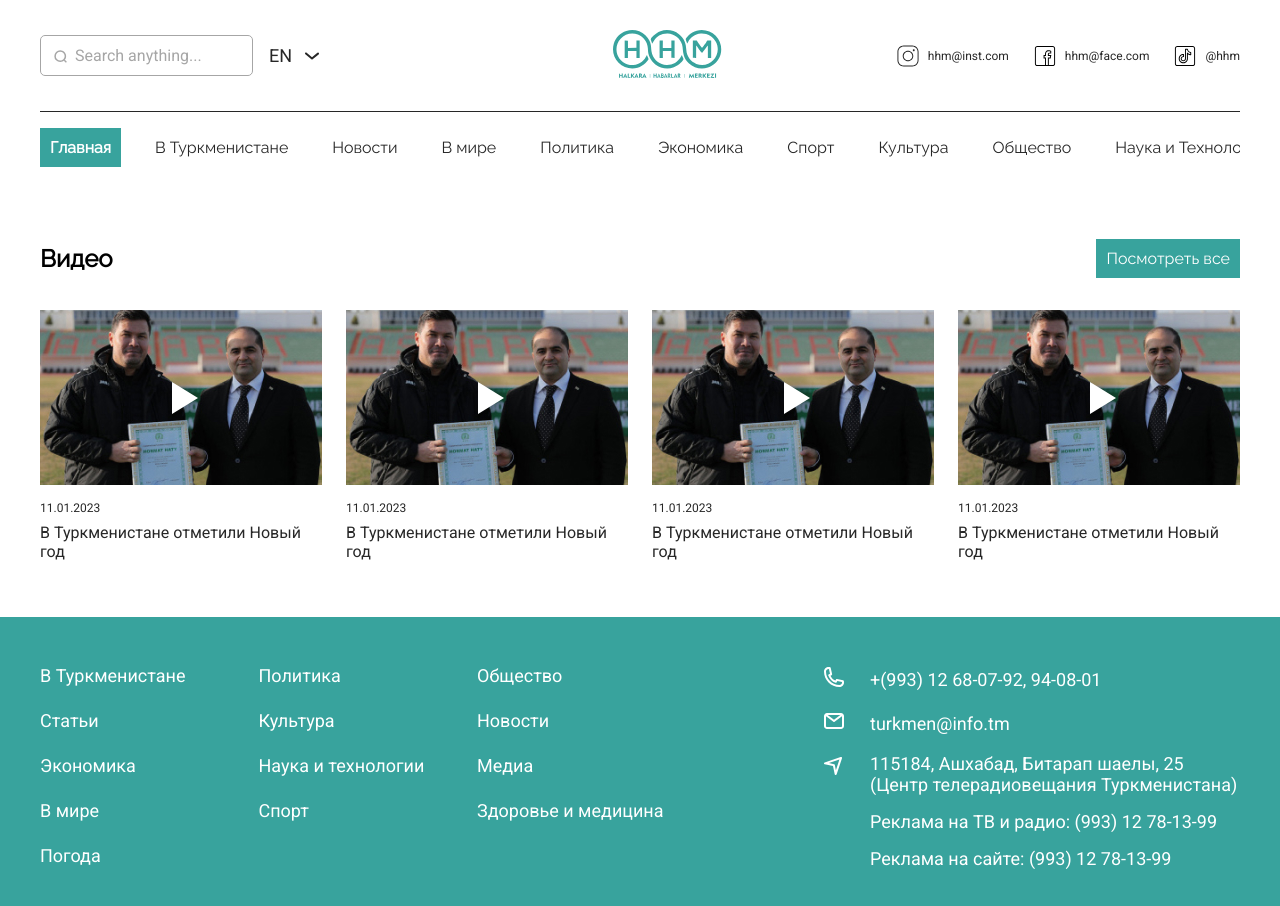
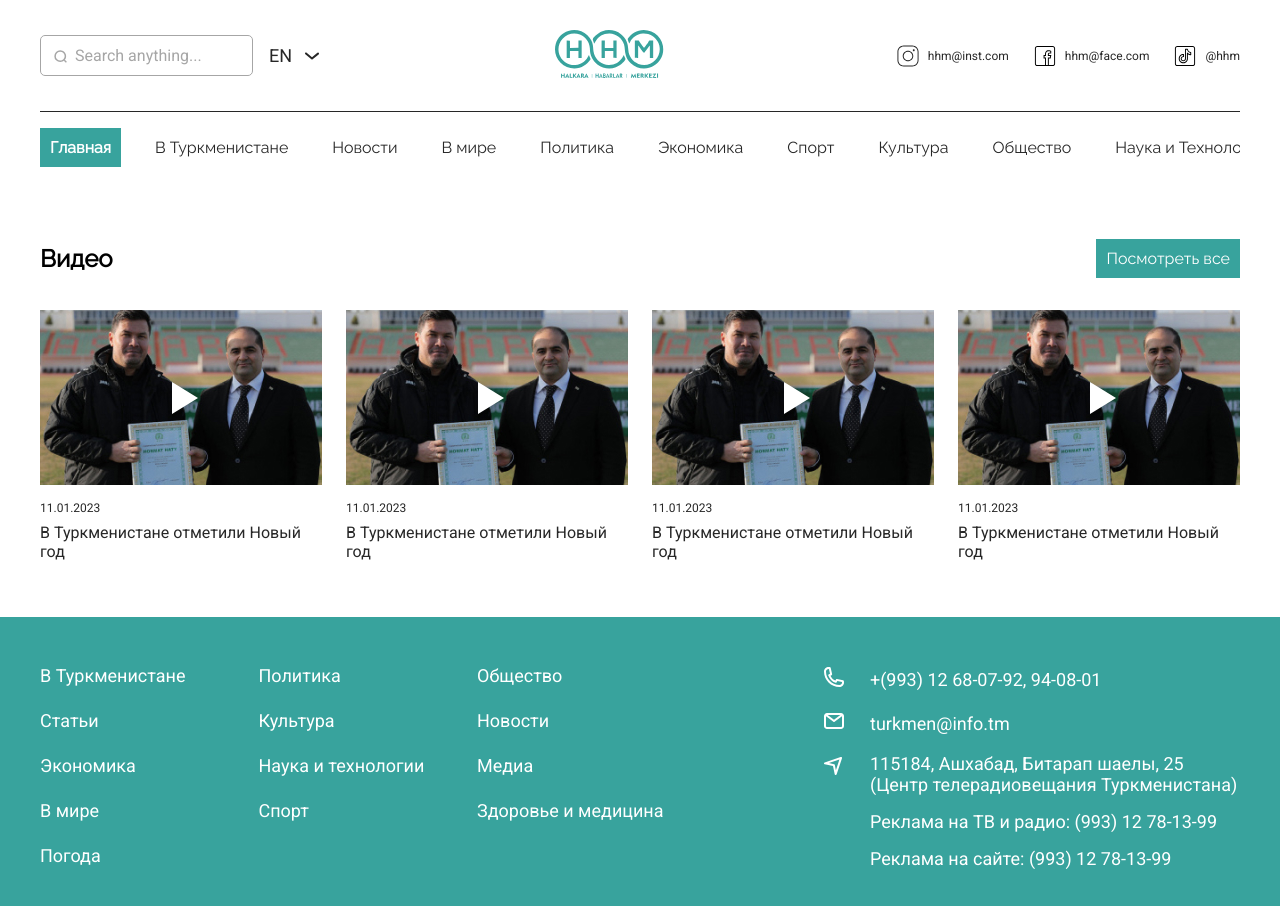
Before and after one commit to VividTruthKeeper/hhm-client, a React (Vite) app: page / in a window 1280 px wide. Shown: the top 906 px of the page. Built offline with nearby package versions, Linux system fonts and the light colour scheme.

Commit message:
nav grid alyout

```diff
--- a/src/styles/_nav.scss
+++ b/src/styles/_nav.scss
@@ -2,7 +2,7 @@
   padding: 3rem 0;
   display: grid;
   align-items: center;
-  grid-template-columns: minmax(20rem, 40rem) auto auto;
+  grid-template-columns: repeat(3, auto);
   gap: 2.4rem;
   justify-content: space-between;
   border-bottom: 0.1rem solid $black;
```
